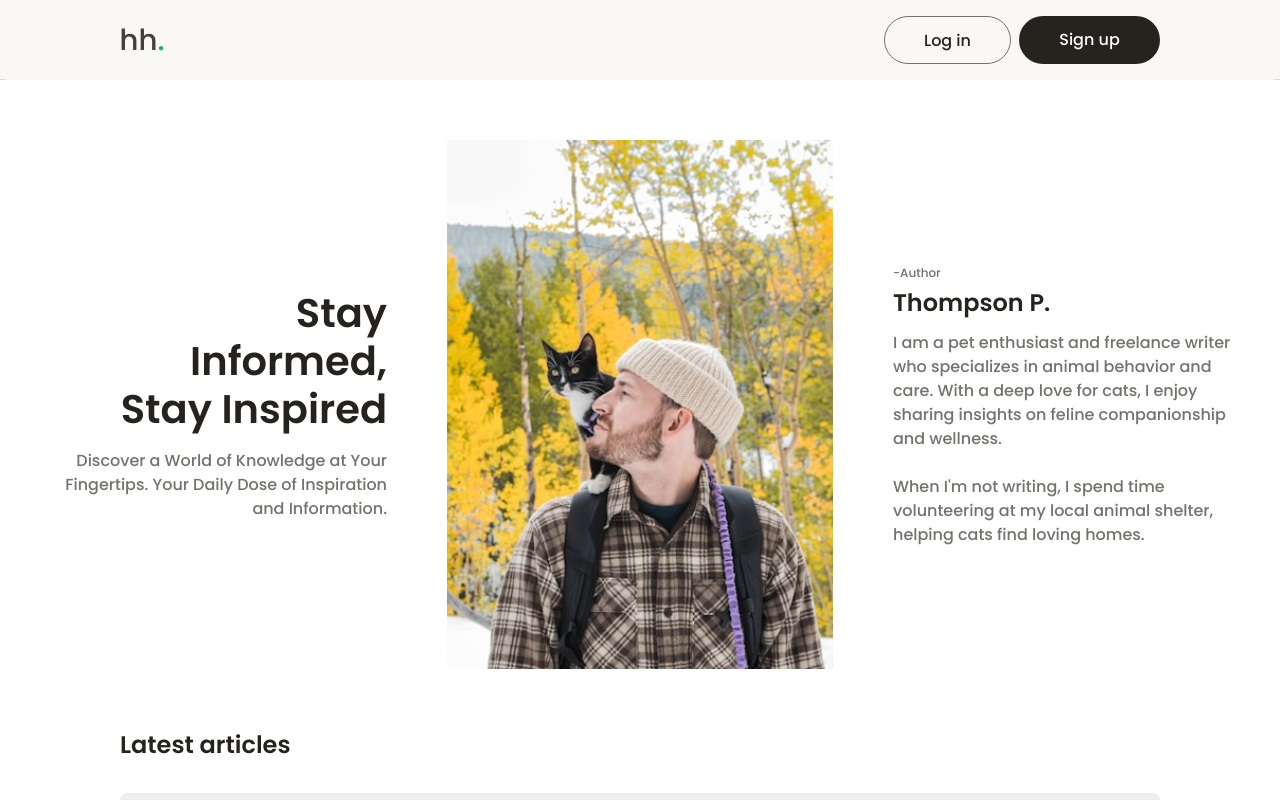
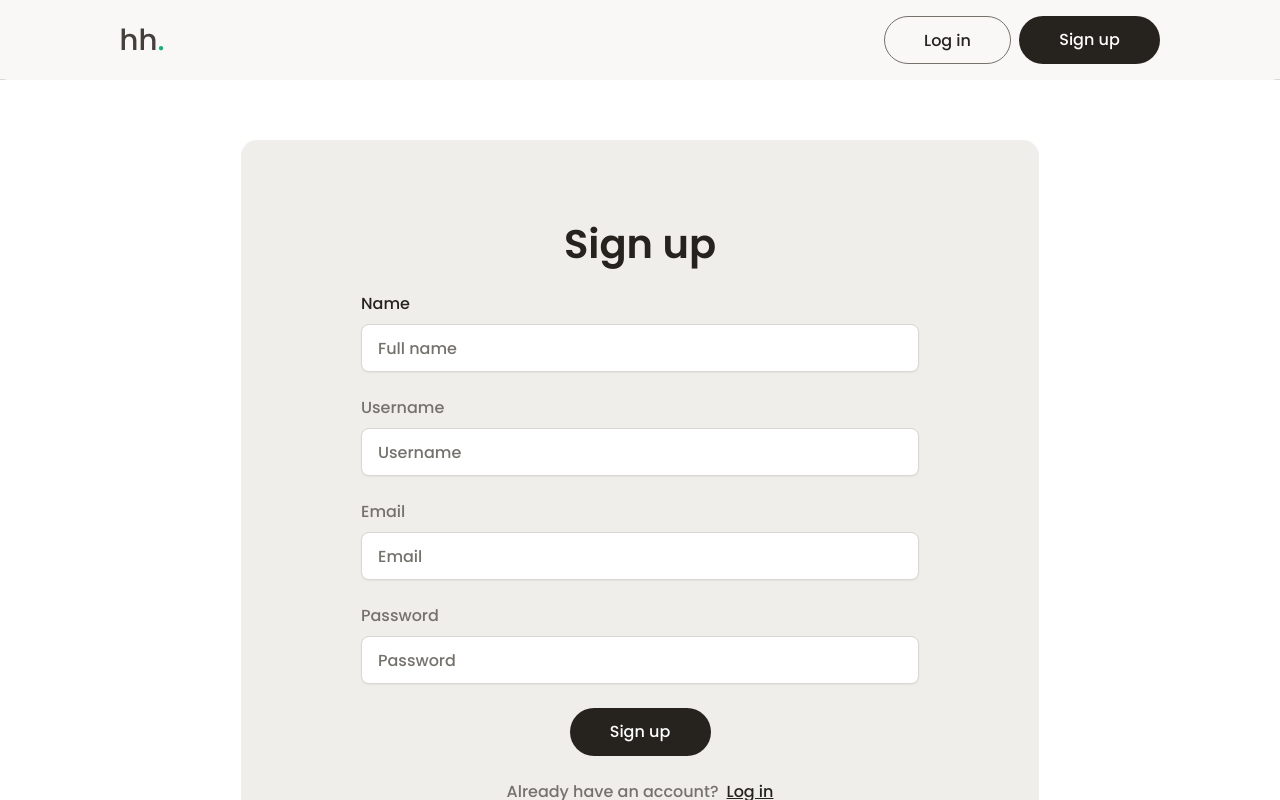
Before and after one commit to Gunyaluck/gunyaluck-dev-notes, a React (Vite) app: page /signup in a window 1280 px wide. Shown: the top 800 px of the page. Built offline with nearby package versions, Linux system fonts and the light colour scheme.

Commit message:
feat(auth): implement login and signup forms with navigation in App component

```diff
--- a/package.json
+++ b/package.json
@@ -19,7 +19,7 @@
     "lucide-react": "^0.562.0",
     "react": "^19.2.0",
     "react-dom": "^19.2.0",
-    "react-router-dom": "^7.11.0",
+    "react-router-dom": "^7.12.0",
     "tailwind-merge": "^3.4.0",
     "tailwindcss": "^4.1.18"
   },
--- a/src/App.jsx
+++ b/src/App.jsx
@@ -1,11 +1,18 @@
 import "./App.css";
+import { BrowserRouter, Routes, Route } from "react-router-dom";
 import { LandingPage } from "./page/LandingPage";
+import { SignUpForm } from "./components/auth/SignUpForm";
+import { LoginForm } from "./components/auth/LoginForm";
 
 function App() {
   return (
-    <>
-      <LandingPage />
-    </>
+    <BrowserRouter>
+      <Routes>
+        <Route path="/" element={<LandingPage />} />
+        <Route path="/signup" element={<SignUpForm />} />
+        <Route path="/login" element={<LoginForm />} />
+      </Routes>
+    </BrowserRouter>
   );
 }
 
--- /dev/null
+++ b/src/components/auth/LoginForm.jsx
@@ -0,0 +1,73 @@
+import { Input } from "../ui/input";
+import NavBar from "../layout/Header";
+import { useNavigate } from "react-router-dom";
+
+export function LoginForm() {
+  const navigate = useNavigate();
+
+  const handleSignUpClick = () => {
+    navigate("/signup");
+  };
+
+  return (
+    <>
+      <NavBar />
+      <div className="w-full flex items-center justify-center px-4 my-15">
+        <div className="w-full bg-brown-200 rounded-2xl px-6 py-15 flex flex-col gap-6 lg:w-[798px] lg:h-[748px] lg:px-30 lg:pt-20 lg:pb-24">
+          {/* Title */}
+          <h1 className="text-headline-2 text-center text-brown-600">
+            Log in
+          </h1>
+
+          {/* Form Fields */}
+          <form className="flex flex-col gap-6 items-center">
+            {/* Email Field */}
+            <div className="flex flex-col gap-2 w-full">
+              <label htmlFor="email" className="body-1-brown-400">
+                Email
+              </label>
+              <Input
+                id="email"
+                type="email"
+                placeholder="Email"
+                className="w-full h-12 px-4 rounded-lg border border-brown-300 bg-white body-1-brown-600 placeholder-brown-400 focus:outline-none focus:border-brown-500"
+              />
+            </div>
+
+            {/* Password Field */}
+            <div className="flex flex-col gap-2 w-full">
+              <label htmlFor="password" className="body-1-brown-400">
+                Password
+              </label>
+              <Input
+                id="password"
+                type="password"
+                placeholder="Password"
+                className="w-full h-12 px-4 rounded-lg border border-brown-300 bg-white body-1-brown-600 placeholder-brown-400 focus:outline-none focus:border-brown-500"
+              />
+            </div>
+
+            {/* Log in Button */}
+            <button
+              type="submit"
+              className="w-[141px] h-12 bg-brown-600 rounded-[999px] body-1-white hover:bg-brown-500 transition-colors cursor-pointer"
+            >
+              Log in
+            </button>
+          </form>
+
+          {/* Sign Up Link */}
+          <div className="flex items-center gap-2 w-full justify-center">
+            <span className="body-1-brown-400">Don't have any account?</span>
+            <a
+              onClick={handleSignUpClick}
+              className="body-1-brown-600 underline hover:text-brown-500 transition-colors cursor-pointer"
+            >
+              Sign up
+            </a>
+          </div>
+        </div>
+      </div>
+    </>
+  );
+}
--- /dev/null
+++ b/src/components/auth/SignUpForm.jsx
@@ -0,0 +1,100 @@
+import { Input } from "../ui/input";
+import NavBar from "../layout/Header";
+import { useNavigate } from "react-router-dom";
+
+export function SignUpForm() {
+
+  const navigate = useNavigate();
+
+  const handleLoginClick = () => {
+    navigate("/login");
+  };
+
+  return (
+    <>
+    <NavBar />
+    <div className="w-full flex items-center justify-center px-4 my-15">
+      <div className="w-full bg-brown-200 rounded-2xl px-6 py-15 flex flex-col gap-6 lg:w-[798px] lg:h-[748px] lg:px-30 lg:pt-20 lg:pb-24">
+        {/* Title */}
+        <h1 className="text-headline-2 text-center text-brown-600">
+          Sign up
+        </h1>
+
+        {/* Form Fields */}
+        <form className="flex flex-col gap-6 items-center">
+          {/* Name Field */}
+          <div className="flex flex-col gap-2 w-full">
+            <label htmlFor="name" className="body-1-brown-600">
+              Name
+            </label>
+            <Input
+              id="name"
+              type="text"
+              placeholder="Full name"
+              className="w-full h-12 px-4 rounded-lg border border-brown-300 bg-white body-1-brown-600 placeholder-brown-400 focus:outline-none focus:border-brown-500"
+            />
+          </div>
+
+          {/* Username Field */}
+          <div className="flex flex-col gap-2 w-full">
+            <label htmlFor="username" className="body-1-brown-400">
+              Username
+            </label>
+            <Input
+              id="username"
+              type="text"
+              placeholder="Username"
+              className="w-full h-12 px-4 rounded-lg border border-brown-300 bg-white body-1-brown-600 placeholder-brown-400 focus:outline-none focus:border-brown-500"
+            />
+          </div>
+
+          {/* Email Field */}
+          <div className="flex flex-col gap-2 w-full">
+            <label htmlFor="email" className="body-1-brown-400">
+              Email
+            </label>
+            <Input
+              id="email"
+              type="email"
+              placeholder="Email"
+              className="w-full h-12 px-4 rounded-lg border border-brown-300 bg-white body-1-brown-600 placeholder-brown-400 focus:outline-none focus:border-brown-500"
+            />
+          </div>
+
+          {/* Password Field */}
+          <div className="flex flex-col gap-2 w-full">
+            <label htmlFor="password" className="body-1-brown-400">
+              Password
+            </label>
+            <Input
+              id="password"
+              type="password"
+              placeholder="Password"
+              className="w-full h-12 px-4 rounded-lg border border-brown-300 bg-white body-1-brown-600 placeholder-brown-400 focus:outline-none focus:border-brown-500"
+            />
+          </div>
+
+          {/* Sign Up Button */}
+          <button
+            type="submit"
+            className="w-[141px] h-12 bg-brown-600 rounded-[999px] body-1-white hover:bg-brown-500 transition-colors cursor-pointer"
+          >
+            Sign up
+          </button>
+        </form>
+
+        {/* Login Link */}
+        <div className="flex items-center gap-2 w-full justify-center">
+          <span className="body-1-brown-400">Already have an account?</span>
+          <a
+            onClick={handleLoginClick}
+            className="body-1-brown-600 underline hover:text-brown-500 transition-colors cursor-pointer"
+          >
+            Log in
+          </a>
+          </div>
+        </div>
+      </div>
+    </>
+  );
+}
--- a/src/components/layout/Header.jsx
+++ b/src/components/layout/Header.jsx
@@ -1,12 +1,29 @@
 /* NavBar*/
 import { useState } from "react";
+import { useNavigate } from "react-router-dom";
 import logo from "../../assets/logo/logo.svg";
 
 function NavBar() {
   const [isMenuOpen, setIsMenuOpen] = useState(false);
+  const navigate = useNavigate();
+
+  const handleLandingPage = () => {
+    navigate("/");
+    setIsMenuOpen(false);
+  };
 
   const toggleMenu = () => {
     setIsMenuOpen(!isMenuOpen);
+  };
+
+  const handleSignUpClick = () => {
+    navigate("/signup");
+    setIsMenuOpen(false);
+  };
+
+  const handleLoginClick = () => {
+    navigate("/login");
+    setIsMenuOpen(false);
   };
 
   return (
@@ -16,7 +33,12 @@ function NavBar() {
         <div className="w-full h-[48px] flex items-center justify-between lg:w-auto lg:h-auto">
           {/* Logo Section */}
           <div className="w-[24px] h-[24px] flex items-center gap-1 lg:w-[44px] lg:h-[44px]">
-            <img src={logo} alt="Logo" className="w-full h-full" />
+            <img
+              onClick={handleLandingPage}
+              src={logo}
+              alt="Logo"
+              className="w-full h-full cursor-pointer"
+            />
           </div>
 
           {/* Hamburger Menu */}
@@ -34,10 +56,13 @@ function NavBar() {
         {/* Mobile: login and signup Buttons - Show when menu is open */}
         {isMenuOpen && (
           <div className="w-full flex flex-col gap-4 py-4 border-t border-brown-300 lg:hidden">
-            <button className="w-full h-[48px] px-6 py-3 border border-brown-400 rounded-[999px] body-1-brown-600 hover:bg-brown-600 transition-colors hover:text-white cursor-pointer">
+            <button onClick={handleLoginClick} className="w-full h-[48px] px-6 py-3 border border-brown-400 rounded-[999px] body-1-brown-600 hover:bg-brown-600 transition-colors hover:text-white cursor-pointer">
               Log in
             </button>
-            <button className="w-full h-[48px] px-10 py-3 bg-brown-600 rounded-[999px] body-1-white hover:bg-brown-200 transition-colors hover:text-brown-600 cursor-pointer">
+            <button
+              onClick={handleSignUpClick}
+              className="w-full h-[48px] px-10 py-3 bg-brown-600 rounded-[999px] body-1-white hover:bg-brown-200 transition-colors hover:text-brown-600 cursor-pointer"
+            >
               Sign up
             </button>
           </div>
@@ -45,10 +70,16 @@ function NavBar() {
 
         {/* Desktop: login and signup Buttons */}
         <div className="hidden lg:w-[276px] lg:h-[48px] lg:flex items-center gap-2">
-          <button className="w-[127px] h-[48px] px-6 py-3 border border-brown-400 rounded-[999px] body-1-brown-600 hover:bg-brown-600 transition-colors hover:text-white cursor-pointer">
+          <button
+            onClick={handleLoginClick}
+            className="w-[127px] h-[48px] px-6 py-3 border border-brown-400 rounded-[999px] body-1-brown-600 hover:bg-brown-600 transition-colors hover:text-white cursor-pointer"
+          >
             Log in
           </button>
-          <button className="w-[141px] h-[48px] px-10 py-3 bg-brown-600 rounded-[999px] body-1-white hover:bg-brown-200 transition-colors hover:text-brown-600 cursor-pointer">
+          <button
+            onClick={handleSignUpClick}
+            className="w-[141px] h-[48px] px-10 py-3 bg-brown-600 rounded-[999px] body-1-white hover:bg-brown-200 transition-colors hover:text-brown-600 cursor-pointer"
+          >
             Sign up
           </button>
         </div>
```
Also changed, not shown: 1 other file (tests, documents, lock files or other folders).
